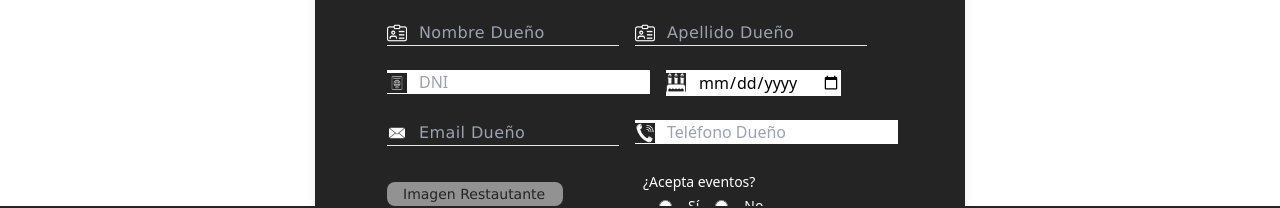
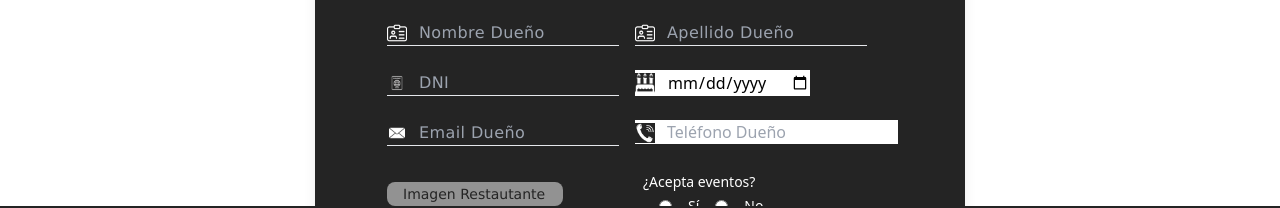
Before and after one commit to pablonq/.GOURMET-RESERVAS, a React (Vite) app in the folder front/: page /registroRestaurante in a window 1280 px wide. Shown: the part 538-746 px from the top of the page. Built offline with nearby package versions, Linux system fonts and the light colour scheme; no server answers.

Commit message:
modificaciones

```diff
--- a/front/src/pages/Login/LoginRestaurante.jsx
+++ b/front/src/pages/Login/LoginRestaurante.jsx
@@ -101,7 +101,7 @@ export default function LoginRestaurante() {
               <button className="font-verdana cursor-pointer text-[#242424] px-16 rounded-lg bg-white bg-opacity-50 hover:bg-opacity-100 w-30 h-10">Iniciar session</button>
             </form>
             <div className="flex w-2/3 mx-auto  m-4 justify-end">
-              <Link to="/registroUsuario" className="text-[#DC493A] font-verdana hover:text-[#B6C6B9]  text-xs">
+              <Link to="/registroRestaurante" className="text-[#DC493A] font-verdana hover:text-[#B6C6B9]  text-xs">
                 {" "}
                 Registrate Aqui
               </Link>
--- a/front/src/pages/restaurante/RegistroRestaurante/RegistroRestaurante.jsx
+++ b/front/src/pages/restaurante/RegistroRestaurante/RegistroRestaurante.jsx
@@ -470,7 +470,7 @@ export default function RegistroRestaurante() {
                   <input
                     required
                     type="text"
-                    className="input-date pl-8"
+                    className="input-text pl-8"
                     placeholder="DNI"
                     value={formData.dniDuenio || ""}
                     onChange={(e) =>
```
